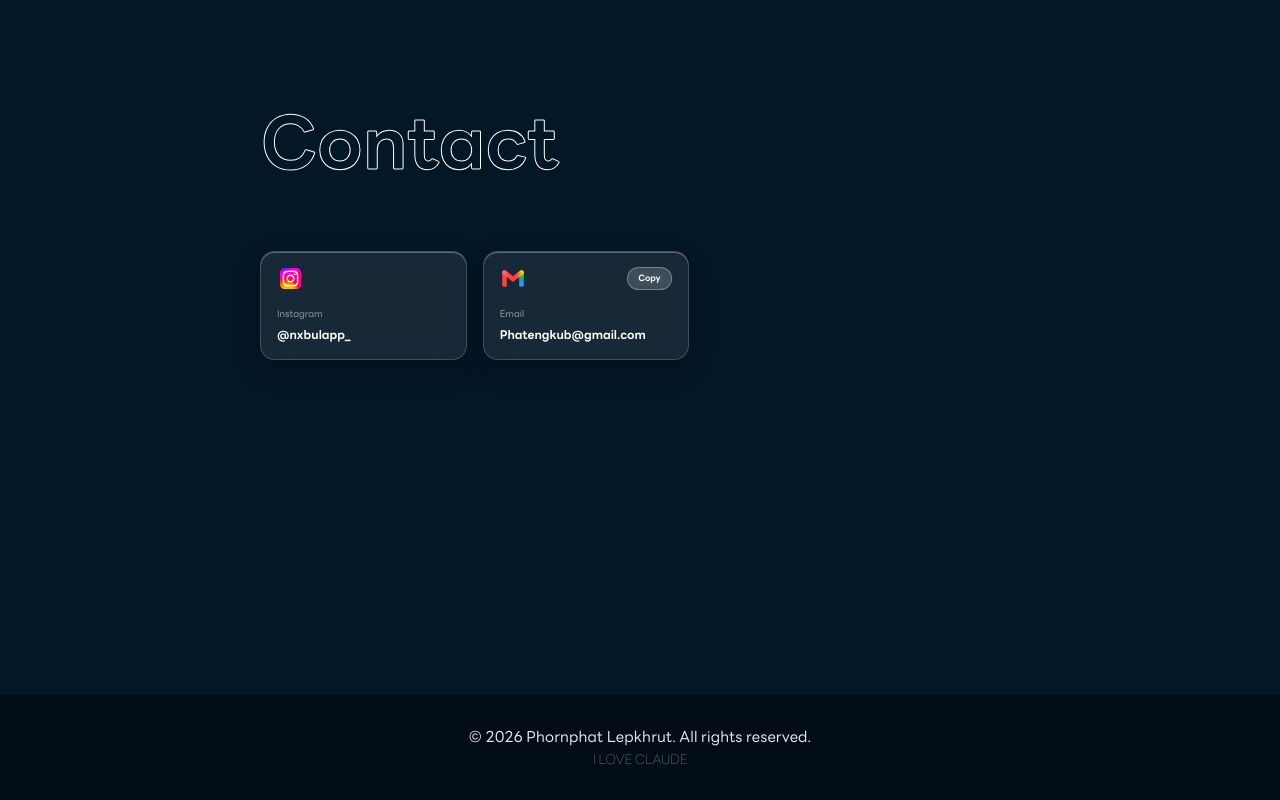
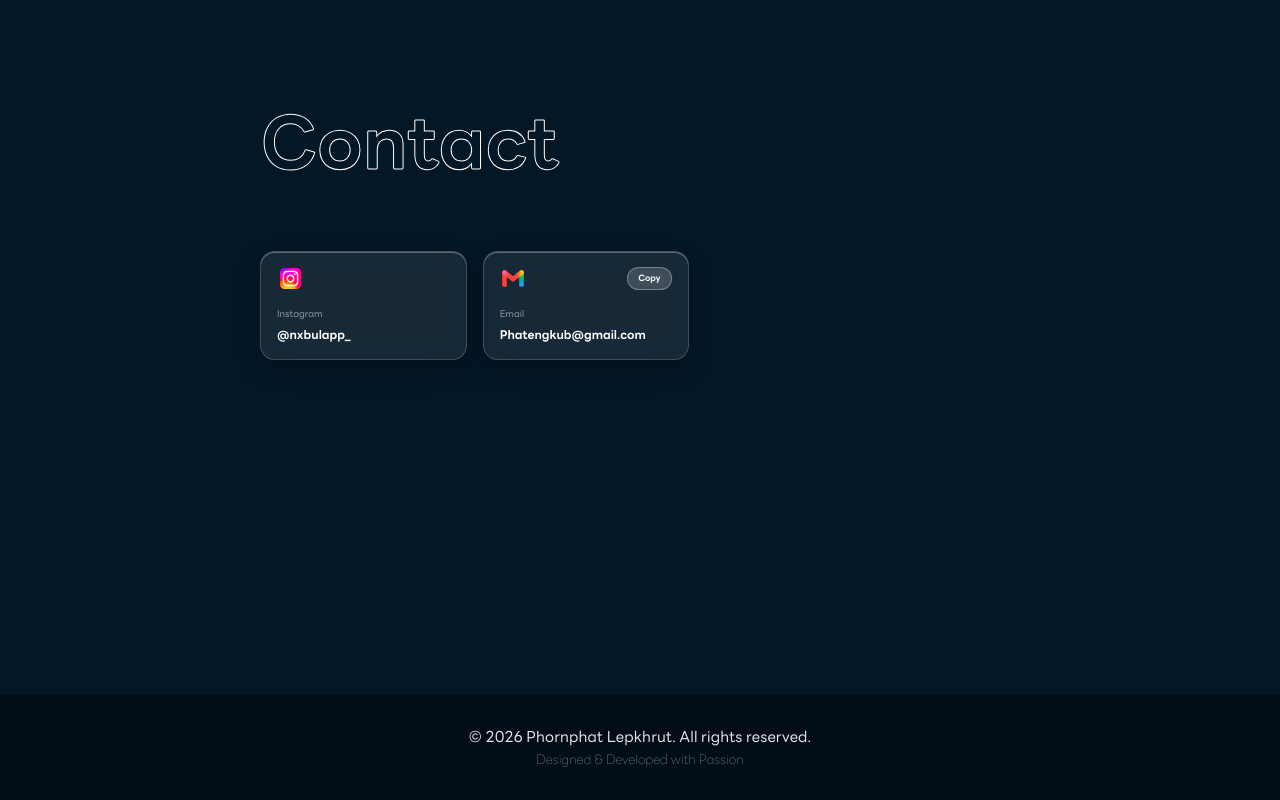
Before and after one commit to Baiphat/PhornphatPortfolio, a Next.js app: page / in a window 1280 px wide. Shown: the part 2505-3305 px from the top of the page. Built offline with nearby package versions, Linux system fonts and the light colour scheme.

Commit message:
Restore footer text

```diff
--- a/src/data/i18n.ts
+++ b/src/data/i18n.ts
@@ -25,7 +25,7 @@ const en = {
   btnCopy: "Copy",
   btnCopied: "Copied!",
   btnCopyFailed: "Failed",
-  footerSub: "I LOVE CLAUDE",
+  footerSub: "Designed & Developed with Passion",
   ageSuffix: "years",
 };
 
```
